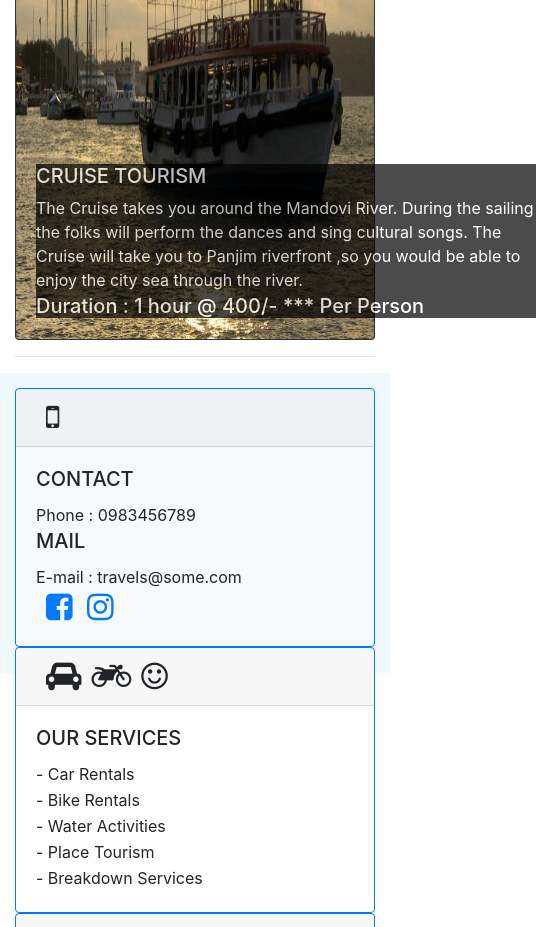
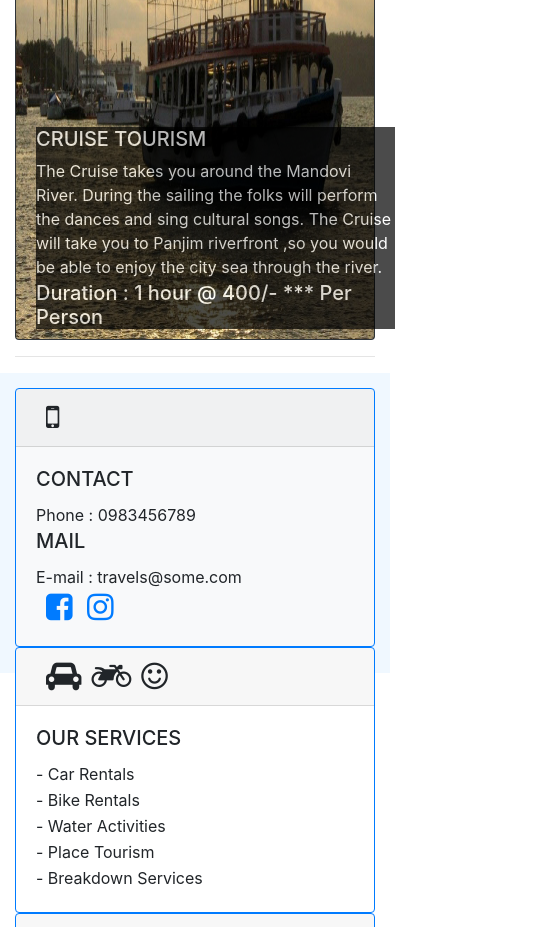
Before and after one commit to jeet-mahesh-shirodkar/btts, a React (Create React App) app: page /activities in a window 390 px wide. Shown: the part 3220-4147 px from the top of the page, 536 px wide, since content can reach past the window. Built offline with nearby package versions, Linux system fonts and the light colour scheme.

Commit message:
act comp Resonsive css

```diff
--- a/src/Components/Activities/activities.css
+++ b/src/Components/Activities/activities.css
@@ -53,3 +53,10 @@ h3{
     background-color: aliceblue;
     text-align: center;
 }
+
+@media only screen and (max-width:450px){
+    .cruise-Text{
+        margin-top: 268px;
+        width: 359px;
+    }
+}
```
